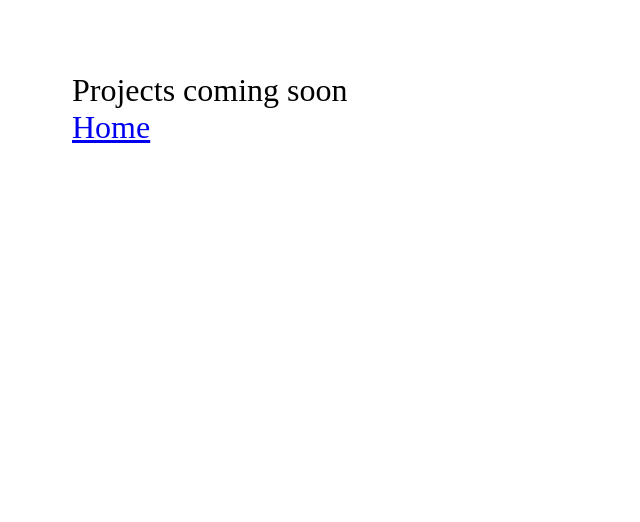
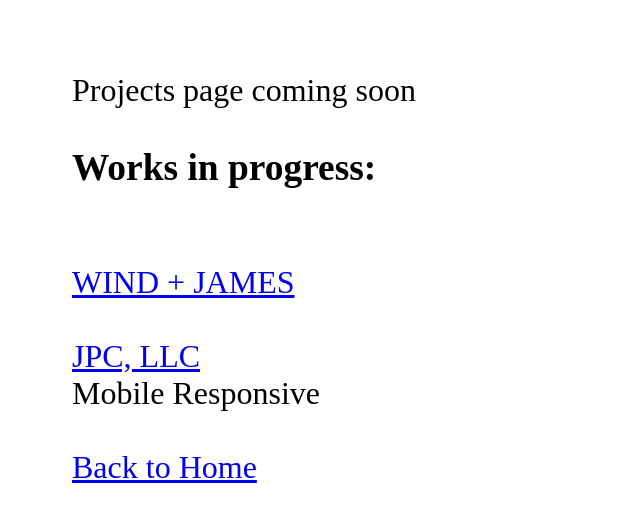
Before and after one commit to madihara/madison-portfolio, a Gatsby site: page /projects in a window 1280 px wide. Shown: the whole page, without its empty margins (0-640 px from the left). Built offline with nearby package versions, Linux system fonts and the light colour scheme; Gatsby itself is replaced by a stand-in of ours.

Commit message:
added w+j and jpc to projects

```diff
--- a/src/pages/projects.js
+++ b/src/pages/projects.js
@@ -4,8 +4,12 @@ import styles from './styles/projects.module.css'
 
 const Projects = () => {
   return (
-    <div className={styles.container}>Projects coming soon <br></br>
-      <a href="/">Home</a></div>
+    <div className={styles.container}>Projects page coming soon <br></br>
+      <h3>Works in progress:</h3><br></br>
+      <a href="http://testingwj.netlify.com">WIND + JAMES</a><br></br>
+      <br></br>
+      <a href="http://jpc-custom-sewing.netlify.com">JPC, LLC</a><br></br> Mobile Responsive<br></br><br></br>
+      <a href="/">Back to Home</a></div>
   )
 }
 
```
